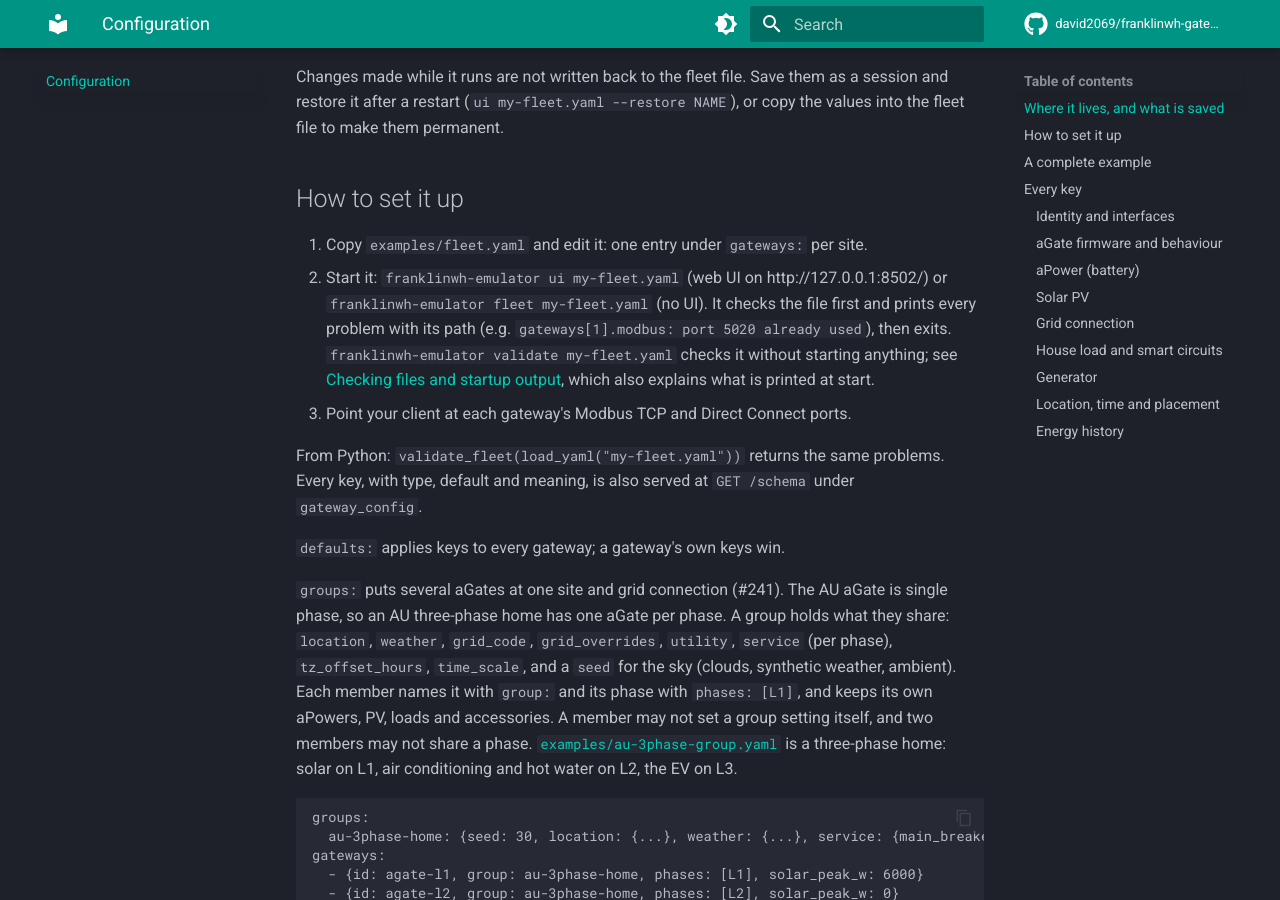
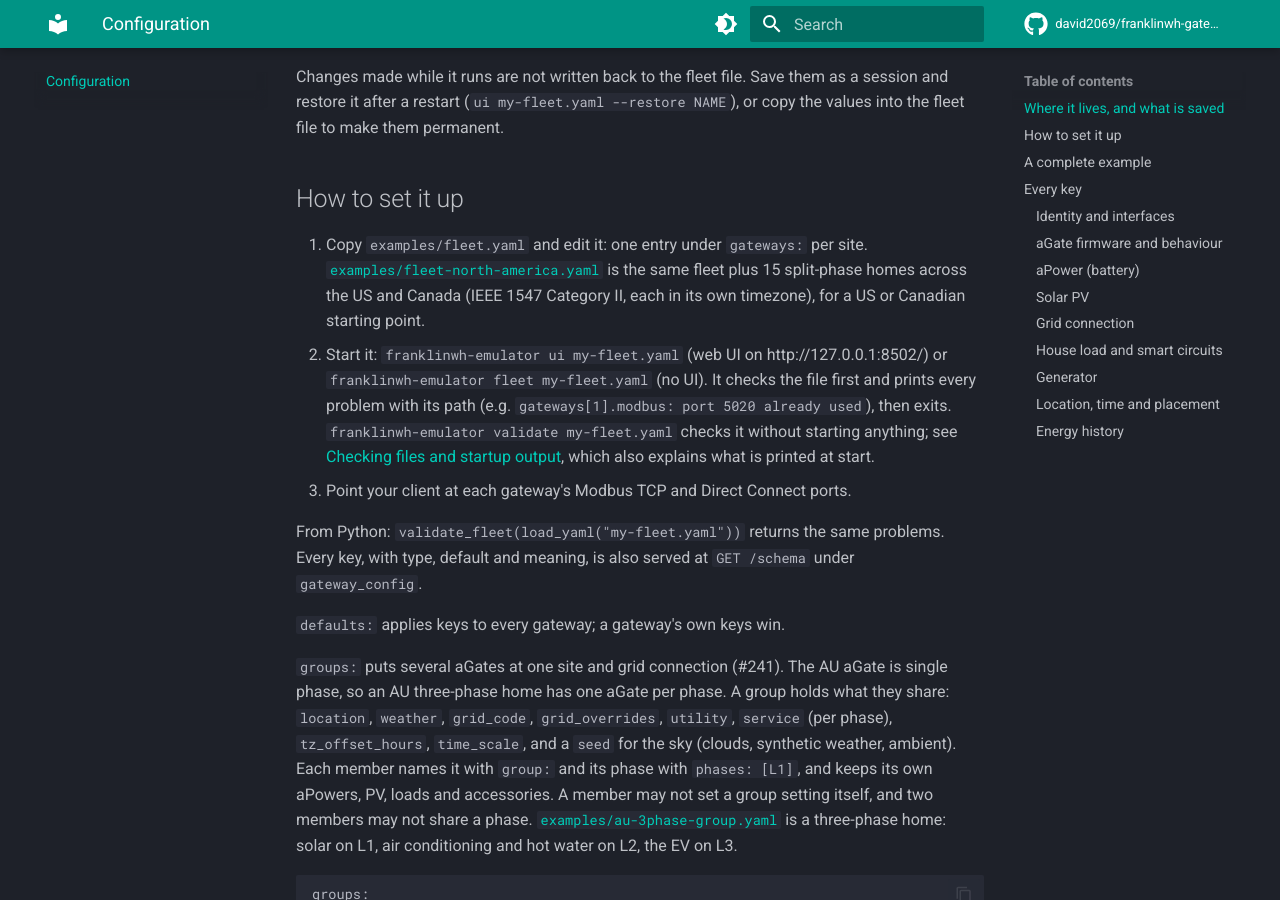
Before and after one commit to david2069/franklinwh-gateway-emulator, an MkDocs documentation site: the page built from docs/configuration.md, in a window 1280 px wide and 900 px high, scrolled down 628 px. Built offline with MkDocs 1.6.1 and Material for MkDocs 9.7.7, drawn with Linux system fonts in a browser that asks for light colours; comment, search, counter and statistics services are not loaded.

Commit message:
Example fleet with North American homes (#335) (#336)
examples/fleet-north-america.yaml: examples/fleet.yaml plus 15 split-phase
120/240 V homes on IEEE 1547 Category II across the US and Canada, each in
its IANA timezone. Tests cover both example fleets.

Refs #335


Claude-Session: https://claude.ai/code/session_011w1uMEKiYvQ2MFnwbrKSQd

Co-authored-by: david2069 <david2069@users.noreply.github.com>
Co-authored-by: Claude Opus 5.5 <noreply@anthropic.com>

```diff
--- a/docs/configuration.md
+++ b/docs/configuration.md
@@ -19,6 +19,9 @@ file to make them permanent.
 ## How to set it up
 
 1. Copy `examples/fleet.yaml` and edit it: one entry under `gateways:` per site.
+   [`examples/fleet-north-america.yaml`](https://github.com/david2069/franklinwh-gateway-emulator/blob/main/examples/fleet-north-america.yaml)
+   is the same fleet plus 15 split-phase homes across the US and Canada (IEEE 1547 Category II,
+   each in its own timezone), for a US or Canadian starting point.
 2. Start it: `franklinwh-emulator ui my-fleet.yaml` (web UI on http://127.0.0.1:8502/) or
    `franklinwh-emulator fleet my-fleet.yaml` (no UI). It checks the file first and prints every
    problem with its path (e.g. `gateways[1].modbus: port 5020 already used`), then exits.
```
Also changed, not shown: CHANGELOG.md (+1 -0 lines), 3 other files.
